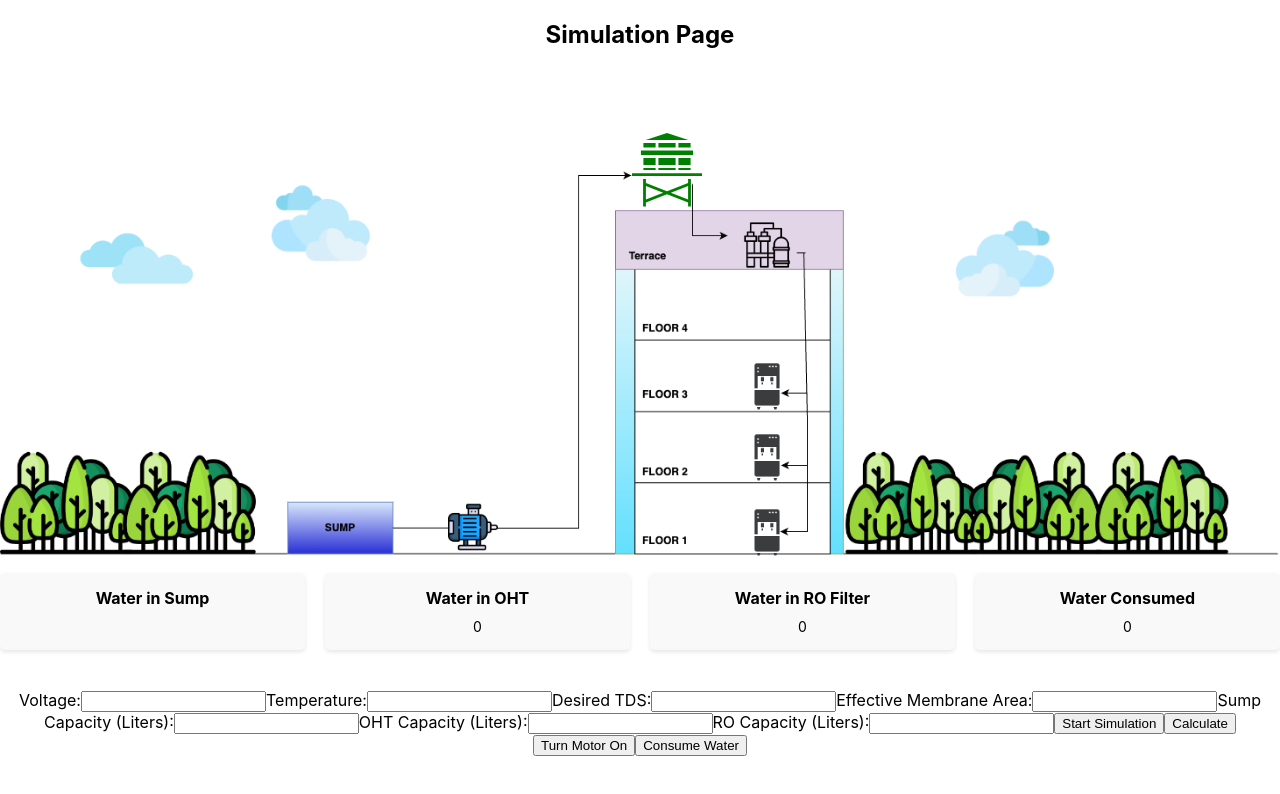
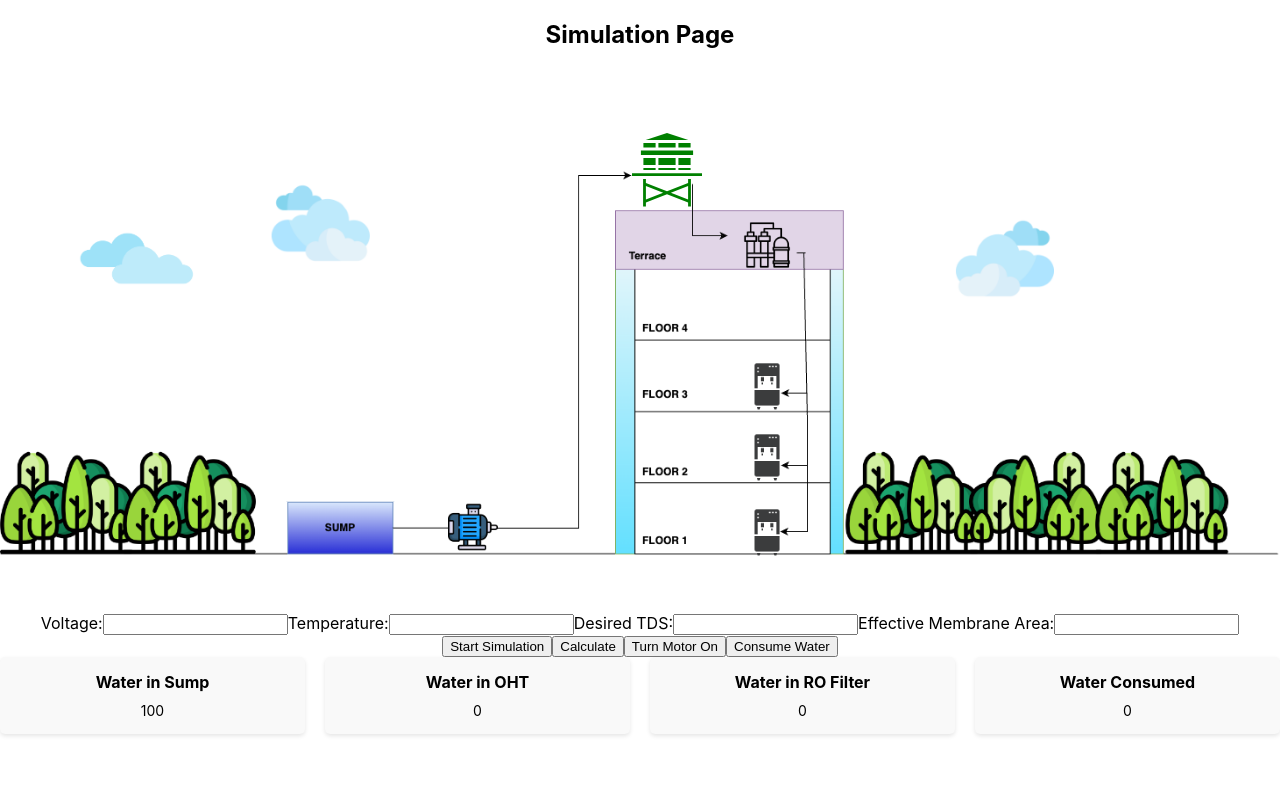
Before and after one commit to likhithkanigolla/zf-dt-frontend, a React (Create React App) app: page /simulation in a window 1280 px wide. Shown: the top 794 px of the page. Built offline with nearby package versions, Linux system fonts and the light colour scheme.

Commit message:
Revert back the code

```diff
--- a/src/pages/SimulationPage/SimulationPage.js
+++ b/src/pages/SimulationPage/SimulationPage.js
@@ -25,7 +25,7 @@ const SimulationPage = () => {
     valve4: false,
   });
   const [isSimulationRunning, setIsSimulationRunning] = useState(false);
-  const [waterInSump, setWaterInSump] = useState(inputValues.sumpCapacity);
+  const [waterInSump, setWaterInSump] = useState(100); // Initial water level in Sump
   const [waterInOHT, setWaterInOHT] = useState(0); // Initial water level in OHT
   const [motorOn, setMotorOn] = useState(false); // Initial motor state
   const [waterInROFilter, setWaterInROFilter] = useState(0); // Initial water level in RO Filter
@@ -37,50 +37,43 @@ const SimulationPage = () => {
     let intervalId;
     if (isSimulationRunning) {
       intervalId = setInterval(() => {
-        const { sumpCapacity, ohtCapacity } = inputValues;
-        const ohtThreshold80Percent = 0.8 * ohtCapacity;
-        const ohtThreshold20Percent = 0.2 * ohtCapacity;
-
         if (motorOn) {
           // Pump water from Sump to OHT if motor is on
-          if (waterInSump > 0 && waterInOHT < ohtCapacity) {
+          if (waterInSump > 0 && waterInOHT < 60) {
             setWaterInSump(prev => Math.max(prev - 3, 0)); // Reduce water in Sump by 3L per second
-            setWaterInOHT(prev => Math.min(prev + 3, ohtCapacity)); // Increase water in OHT by 3L per second, limited to OHT capacity
+            setWaterInOHT(prev => Math.min(prev + 3, 60)); // Increase water in OHT by 3L per second, limited to 60L
           }
 
-          // Pump water from OHT to RO Filter continuously
-          if (waterInOHT > 0 && waterInROFilter < inputValues.roCapacity) {
-            setWaterInOHT(prev => Math.max(prev - 3, 0)); // Reduce water in OHT by 3L per second
-            setWaterInROFilter(prev => Math.min(prev + 3, inputValues.roCapacity)); // Increase water in RO Filter by 3L per second, limited to RO capacity
-          }
-
-          // Turn off motor if OHT is 80% filled
-          if (waterInOHT >= ohtThreshold80Percent) {
-            setMotorOn(false);
-          }
-        } else {
-          // Turn on motor if OHT is less than 20% filled
-          if (waterInOHT <= ohtThreshold20Percent) {
-            setMotorOn(true);
+          if ((waterInOHT === 60 || waterInSump === 0) && !alertShown) {
+            alert("Motor turned off automatically since water tank is full.");
+            setMotorOn(false)
+            setAlertShown(true); // Set alertShown to true to prevent repeated alerts
           }
         }
 
-        // If motor is turned off automatically due to tank filled or empty
-        if ((waterInOHT >= ohtCapacity || waterInSump === 0) && !alertShown) {
-          alert("Motor turned off automatically since water tank is full.");
-          setMotorOn(false)
-          setAlertShown(true); // Set alertShown to true to prevent repeated alerts
+          // Pump water from OHT to RO Filter continuously
+          if (waterInOHT > 0 && waterInROFilter < 20) {
+            setWaterInOHT(prev => Math.max(prev - 3, 0)); // Reduce water in OHT by 3L per second
+            setWaterInROFilter(prev => prev + 3); // Increase water in RO Filter by 3L per second
+          }
+        // If water in OHT is less than 20%, turn on the motor automatically
+        if (waterInOHT < 12) {
+          setMotorOn(true);
+        }
+        // If water in OHT is empty, stop the motor
+        // if (waterInOHT === 0) {
+        //   setMotorOn(false);
+        // }
+        // If water in Sump is empty, stop the simulation and show alert
+        if (waterInSump === 0) {
+          setMotorOn(false);
+          // alert("No water in sump.");
         }
 
-        // If water in Sump is empty, stop the simulation and show alert
-        if (waterInSump === 0) {
-          setIsSimulationRunning(false);
-          alert("No water in sump. Simulation stopped.");
-        }
       }, 1000); // Run every second
     }
     return () => clearInterval(intervalId); // Cleanup interval on unmount or when simulation stops
-  }, [isSimulationRunning, motorOn, waterInSump, waterInOHT, waterInROFilter, alertShown, inputValues]);
+  }, [isSimulationRunning, motorOn, waterInSump, waterInOHT, waterInROFilter, alertShown]);
 
 
 
@@ -134,8 +127,7 @@ const SimulationPage = () => {
         desired_tds: inputValues.desired_tds,
         voltage: inputValues.voltage,
         temperature: inputValues.temperature,
-        effective_membrane_area: inputValues.effective_membrane_area,
-        sumpCapacity: inputValues.sumpCapacity
+        effective_membrane_area: inputValues.effective_membrane_area
         // Other parameters as needed
       };
 
@@ -188,17 +180,7 @@ const SimulationPage = () => {
       <img src={Motor}  alt="Motor" style={{width: '50px',height: '50px', position: 'absolute', top: '86%', left: '35%',transform: 'scaleX(-1)' }} onClick={() => { toggleIsOn('valve2'); }} />
       </div>
 
-      {/* Water Flow From Sump to OHT */}
-      <div className="water-flow-container">
-            <div className="result-cards">
-            <ResultCard title="Water in Sump" value={waterInSump} />
-            <ResultCard title="Water in OHT" value={waterInOHT} />
-            <ResultCard title="Water in RO Filter" value={waterInROFilter} />
-            <ResultCard title="Water Consumed" value={waterConsumed} />
 
-
-            </div>
-      </div>
       <br></br>
       <br></br>
 
@@ -211,13 +193,6 @@ const SimulationPage = () => {
         <input type="number" name="desired_tds" id="desired_tds" value={inputValues.desired_tds} onChange={handleChange} />
         <label htmlFor="effective_membrane_area">Effective Membrane Area:</label>
         <input type="number" name="effective_membrane_area" id="effective_membrane_area" value={inputValues.effective_membrane_area} onChange={handleChange} />
-        <label htmlFor="sumpCapacity">Sump Capacity (Liters):</label>
-        <input type="number" name="sumpCapacity" id="sumpCapacity" value={inputValues.sumpCapacity} onChange={handleChange} />
-        <label htmlFor="ohtCapacity">OHT Capacity (Liters):</label>
-        <input type="number" name="ohtCapacity" id="ohtCapacity" value={inputValues.ohtCapacity} onChange={handleChange} />
-        <label htmlFor="roCapacity">RO Capacity (Liters):</label>
-        <input type="number" name="roCapacity" id="roCapacity" value={inputValues.roCapacity} onChange={handleChange} />
-
 
         {isSimulationRunning ? (
             <button onClick={handleStopSimulation}>Stop Simulation</button>
@@ -244,6 +219,17 @@ const SimulationPage = () => {
         </div>
         )}
 
+              {/* Water Flow From Sump to OHT */}
+      <div className="water-flow-container">
+            <div className="result-cards">
+            <ResultCard title="Water in Sump" value={waterInSump} />
+            <ResultCard title="Water in OHT" value={waterInOHT} />
+            <ResultCard title="Water in RO Filter" value={waterInROFilter} />
+            <ResultCard title="Water Consumed" value={waterConsumed} />
+            </div>
+      </div>
+
+
     </div>
   );
 }
```
